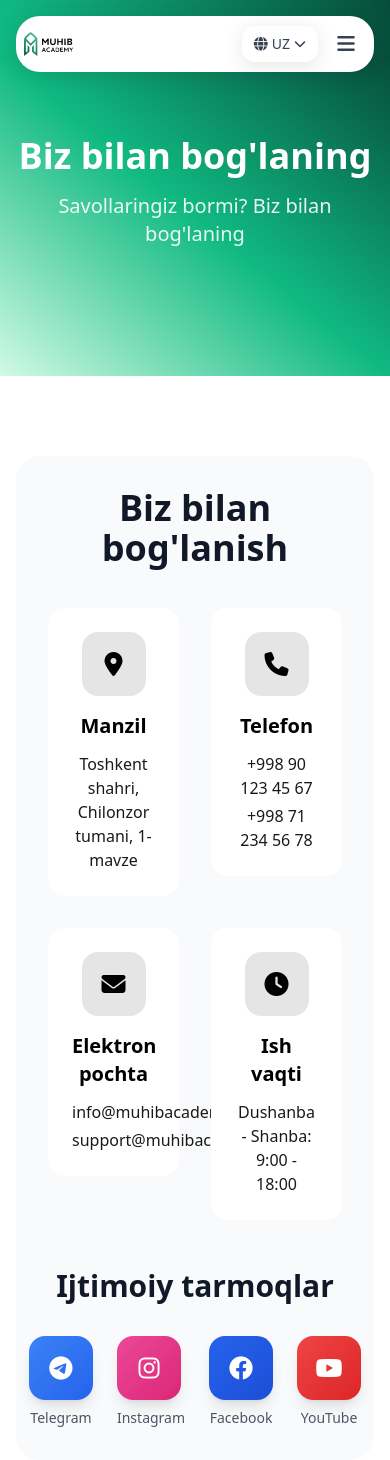
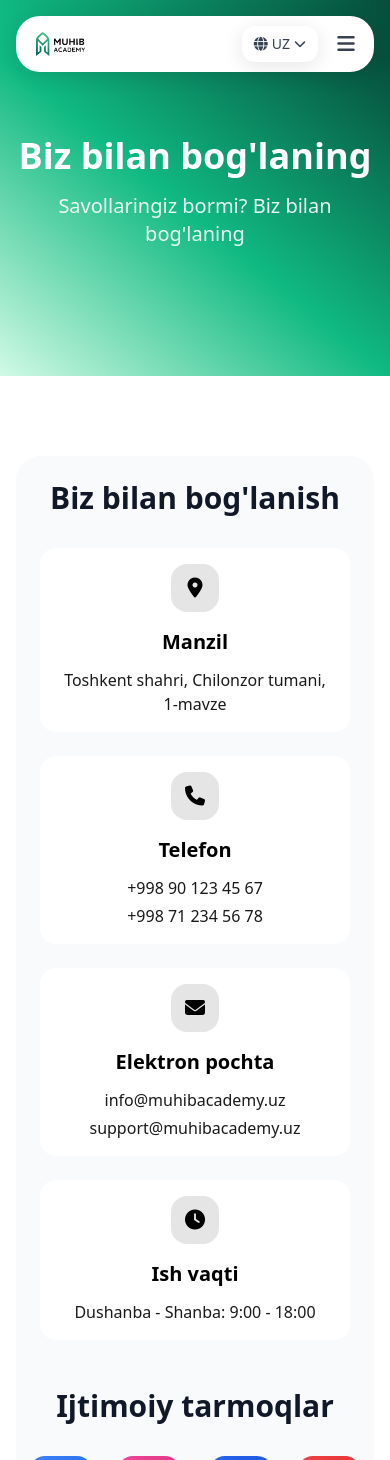
Before and after one commit to Usergeee443/muhib_academy, a Flask app: page /contact in a window 390 px wide. Shown: the top 1460 px of the page. Run offline with Flask 3, Linux system fonts and the light colour scheme; some libraries are stand-ins or nearby versions.

Commit message:
version 1 (Bugs Fixes 2)

```diff
--- a/templates/base.html
+++ b/templates/base.html
@@ -24,6 +24,7 @@
                         'pulse-slow': 'pulse 3s infinite',
                         'slide-left': 'slideLeft 20s linear infinite',
                         'slide-left-smooth': 'slideLeftSmooth 30s linear infinite',
+                        'slide-left-smooth-mobile': 'slideLeftSmooth 1s linear infinite',
                     },
                     keyframes: {
                         float: {
@@ -44,14 +45,14 @@
         }
     </script>
 </head>
-<body class="bg-gradient-to-tr from-[#d1fae5] via-[#10b981] to-[#064e3b]">
+<body class="bg-gradient-to-tr from-[#d1fae5] via-[#10b981] to-[#064e3b] overflow-x-hidden">
     <!-- Header -->
     <header class="bg-white shadow-[0_4px_20px_rgba(0,0,0,0.1)] rounded-[1.5rem] sticky top-4 mx-4 z-50">
         <div class="mx-auto px-2 lg:px-8">
             <div class="flex justify-between items-center h-14 sm:h-16">
                 <!-- Logo -->
                 <div class="flex-shrink-0">
-                    <a href="/" class="flex items-center">
+                    <a href="/" class="flex items-center ml-3 sm:ml-0">
                         <img src="/static/images/MuhibAcademyLogo.png" alt="Muhib Academy" class="h-6 sm:h-8">
                     </a>
                 </div>
--- a/templates/contact.html
+++ b/templates/contact.html
@@ -19,15 +19,15 @@
     <div class="max-w-7xl mx-auto px-4 sm:px-6 lg:px-8">
         <div class="grid grid-cols-1 lg:grid-cols-2 gap-12">
             <!-- Contact Details -->
-            <div data-aos="fade-right" class="bg-gray-50 rounded-3xl p-8">
-                <h2 class="text-4xl font-bold text-gray-900 mb-10 text-center">Biz bilan bog'lanish</h2>
+            <div data-aos="fade-right" class="bg-gray-50 rounded-3xl p-6 sm:p-8">
+                <h2 class="text-3xl sm:text-4xl font-bold text-gray-900 mb-8 sm:mb-10 text-center">Biz bilan bog'lanish</h2>
 
-                <div class="grid grid-cols-2 gap-8">
+                <div class="grid grid-cols-1 sm:grid-cols-2 gap-6 sm:gap-8">
                     <!-- Address -->
                     <div class="group transition-all duration-300">
-                        <div class="bg-white rounded-2xl p-6 text-black text-center">
-                            <div class="w-16 h-16 bg-black/10 rounded-2xl flex items-center justify-center mx-auto mb-4">
-                                <i class="fas fa-map-marker-alt text-2xl"></i>
+                        <div class="bg-white rounded-2xl p-4 sm:p-6 text-black text-center">
+                            <div class="w-12 h-12 sm:w-16 sm:h-16 bg-black/10 rounded-2xl flex items-center justify-center mx-auto mb-4">
+                                <i class="fas fa-map-marker-alt text-xl sm:text-2xl"></i>
                             </div>
                             <h3 class="text-xl font-bold mb-3">{{ get_translation('address_title') }}</h3>
                             <p class="text-black/90">{{ get_translation('address') }}</p>
@@ -36,9 +36,9 @@
 
                     <!-- Phone -->
                     <div class="group transition-all duration-300">
-                        <div class="bg-white rounded-2xl p-6 text-black text-center">
-                            <div class="w-16 h-16 bg-black/10 rounded-2xl flex items-center justify-center mx-auto mb-4">
-                                <i class="fas fa-phone text-2xl"></i>
+                        <div class="bg-white rounded-2xl p-4 sm:p-6 text-black text-center">
+                            <div class="w-12 h-12 sm:w-16 sm:h-16 bg-black/10 rounded-2xl flex items-center justify-center mx-auto mb-4">
+                                <i class="fas fa-phone text-xl sm:text-2xl"></i>
                             </div>
                             <h3 class="text-xl font-bold mb-3">{{ get_translation('phone_title') }}</h3>
                             <div class="space-y-1">
@@ -50,9 +50,9 @@
 
                     <!-- Email -->
                     <div class="group transition-all duration-300">
-                        <div class="bg-white rounded-2xl p-6 text-black text-center">
-                            <div class="w-16 h-16 bg-black/10 rounded-2xl flex items-center justify-center mx-auto mb-4">
-                                <i class="fas fa-envelope text-2xl"></i>
+                        <div class="bg-white rounded-2xl p-4 sm:p-6 text-black text-center">
+                            <div class="w-12 h-12 sm:w-16 sm:h-16 bg-black/10 rounded-2xl flex items-center justify-center mx-auto mb-4">
+                                <i class="fas fa-envelope text-xl sm:text-2xl"></i>
                             </div>
                             <h3 class="text-xl font-bold mb-3">{{ get_translation('email_title') }}</h3>
                             <div class="space-y-1">
@@ -64,9 +64,9 @@
 
                     <!-- Working Hours -->
                     <div class="group transition-all duration-300">
-                        <div class="bg-white rounded-2xl p-6 text-black text-center">
-                            <div class="w-16 h-16 bg-black/10 rounded-2xl flex items-center justify-center mx-auto mb-4">
-                                <i class="fas fa-clock text-2xl"></i>
+                        <div class="bg-white rounded-2xl p-4 sm:p-6 text-black text-center">
+                            <div class="w-12 h-12 sm:w-16 sm:h-16 bg-black/10 rounded-2xl flex items-center justify-center mx-auto mb-4">
+                                <i class="fas fa-clock text-xl sm:text-2xl"></i>
                             </div>
                             <h3 class="text-xl font-bold mb-3">{{ get_translation('working_hours') }}</h3>
                             <div class="space-y-1">
```
Also changed, not shown: templates/home.html (+13 -13 lines).
